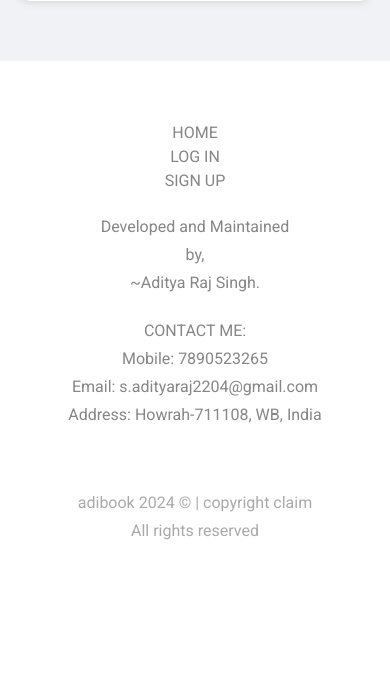
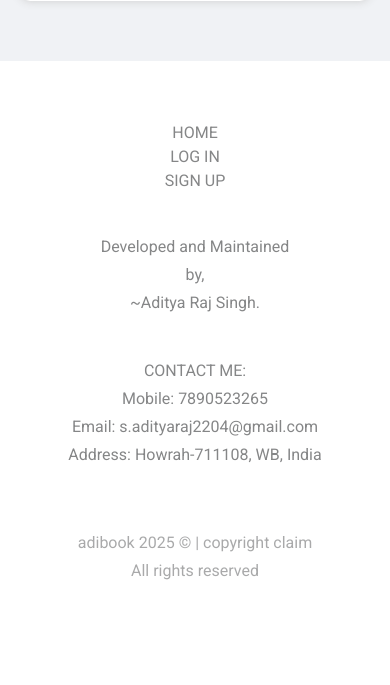
Before and after one commit to aditya024RS/Users_Login_System_PHP, a PHP site: page /sign_up.php in a window 390 px wide. Shown: the part 736-1421 px from the top of the page. Before the commit the page ends 1276 px from the top, so only its background shows below. Run offline with PHP 8.4, Linux system fonts and the light colour scheme.

Commit message:
Make some little changes in css and html

```diff
--- a/CSS/main.css
+++ b/CSS/main.css
@@ -56,7 +56,7 @@ footer {
 
     .index-footer-sitemap {
         flex-direction: column;
-        row-gap: 20px;
+        row-gap: 40px;
         text-align: center;
     }
 
--- a/CSS/signup.css
+++ b/CSS/signup.css
@@ -123,7 +123,7 @@ form input, select {
 
 form .signup-form-div1 {
     margin-top: 10px;
-    flex-basis: 100%;
+    width: 100%;
     display: flex;
     justify-content: center;
     column-gap: 20px;
--- a/partials/footer.php
+++ b/partials/footer.php
@@ -23,7 +23,7 @@
             </div>
 
             <div class="index-footer-copyright">
-                    <p>adibook 2024 © | copyright claim <br>All rights reserved</p>
+                    <p>adibook 2025 © | copyright claim <br>All rights reserved</p>
             </div>
         </div>
     </footer>
```
